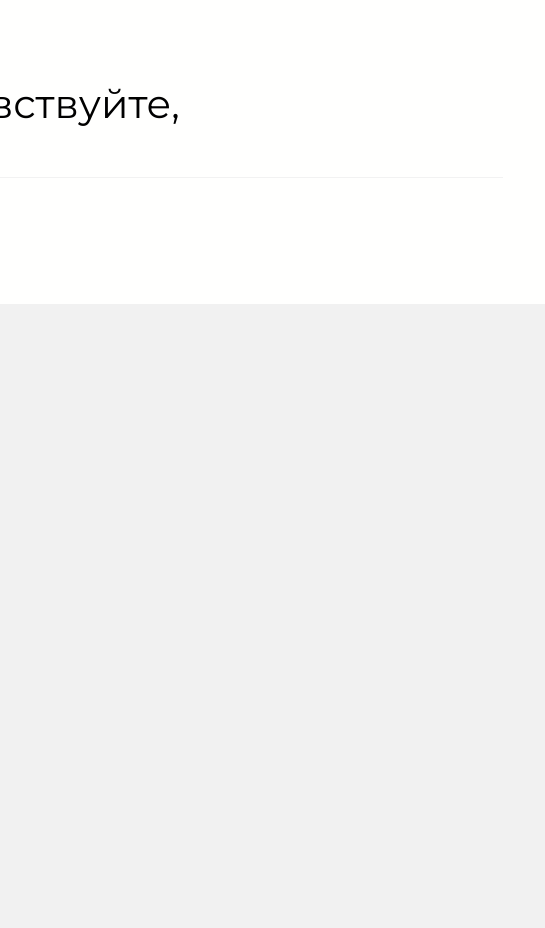
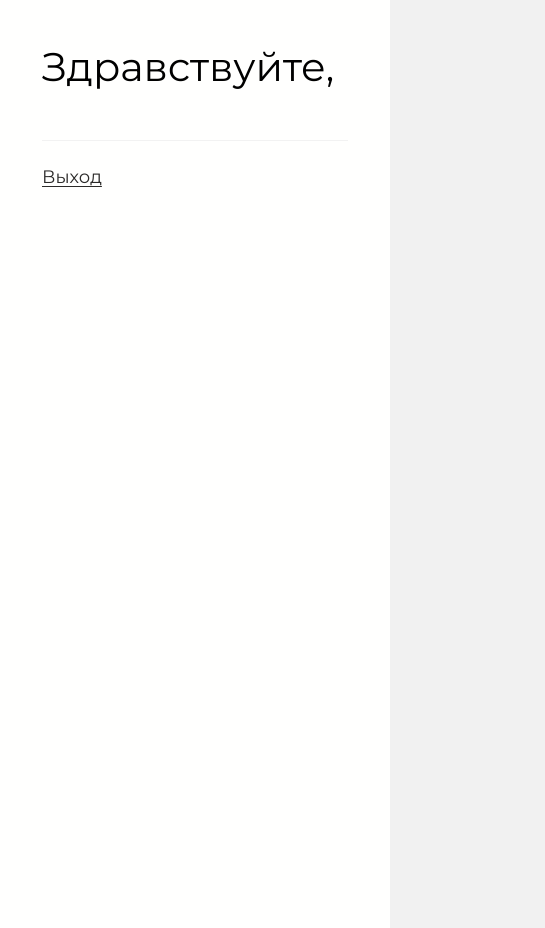
Before and after one commit to balbesina228/vue-registration, a Vue app: page /profile in a window 390 px wide. Shown: the whole page, 545 px wide, since content can reach past the window. Before the commit the page ends 844 px from the top, so only its background shows below. Built offline with nearby package versions, Linux system fonts and the light colour scheme; sample sign-in values are in the browser's storage.

Commit message:
(feature) add profile mobile version

```diff
--- a/src/assets/main.css
+++ b/src/assets/main.css
@@ -1,7 +1,15 @@
-html, body, #app {
+html, body {
   height: 100%;
+  width: 100%;
   margin: 0;
   padding: 0;
+}
+
+#app {
+  @media screen and (max-width: 768px) {
+    width: 100%;
+    height: 100%;
+  }
 }
 
 html,
--- a/src/views/ProfileView.vue
+++ b/src/views/ProfileView.vue
@@ -28,6 +28,12 @@ function logout() {
   flex-direction: column;
   align-items: baseline;
   gap: 25px;
+
+  @media screen and (max-width: 768px) {
+  width: auto;
+  height: 100%;
+  justify-content: start;
+}
 }
 
 .title {
```
